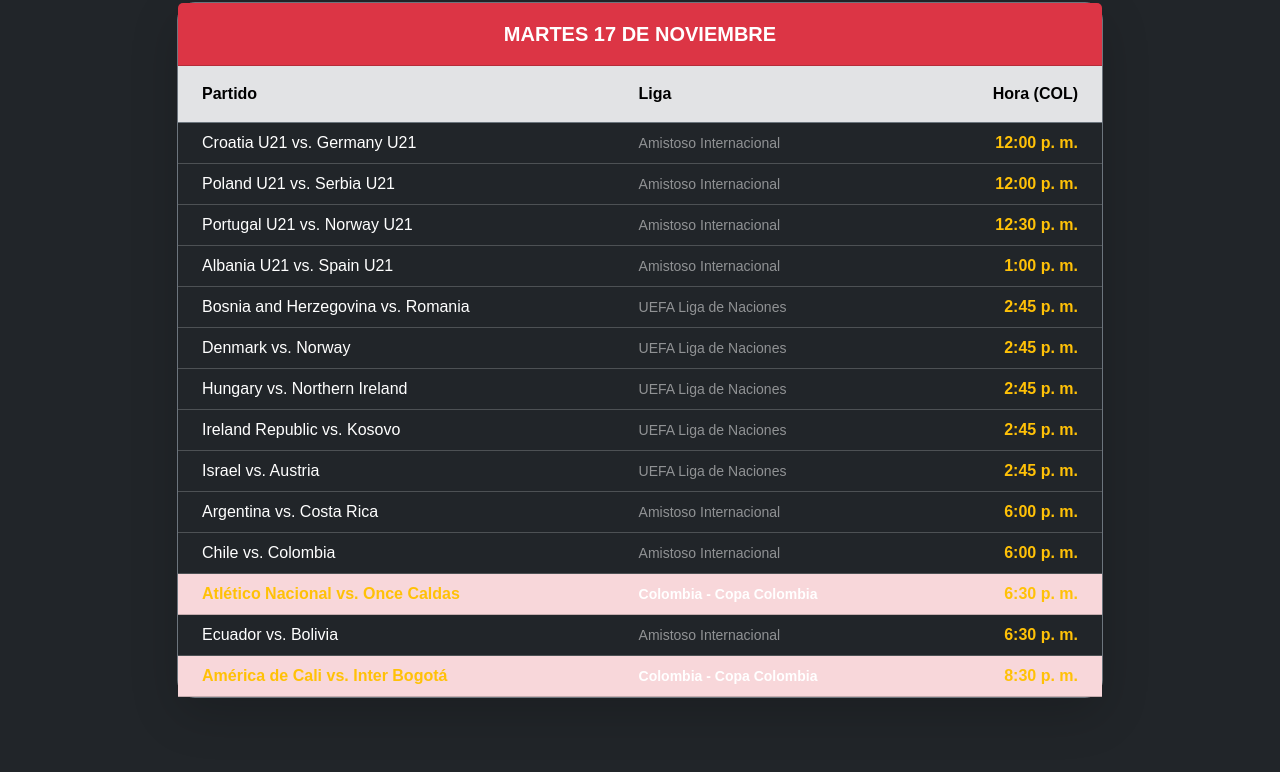
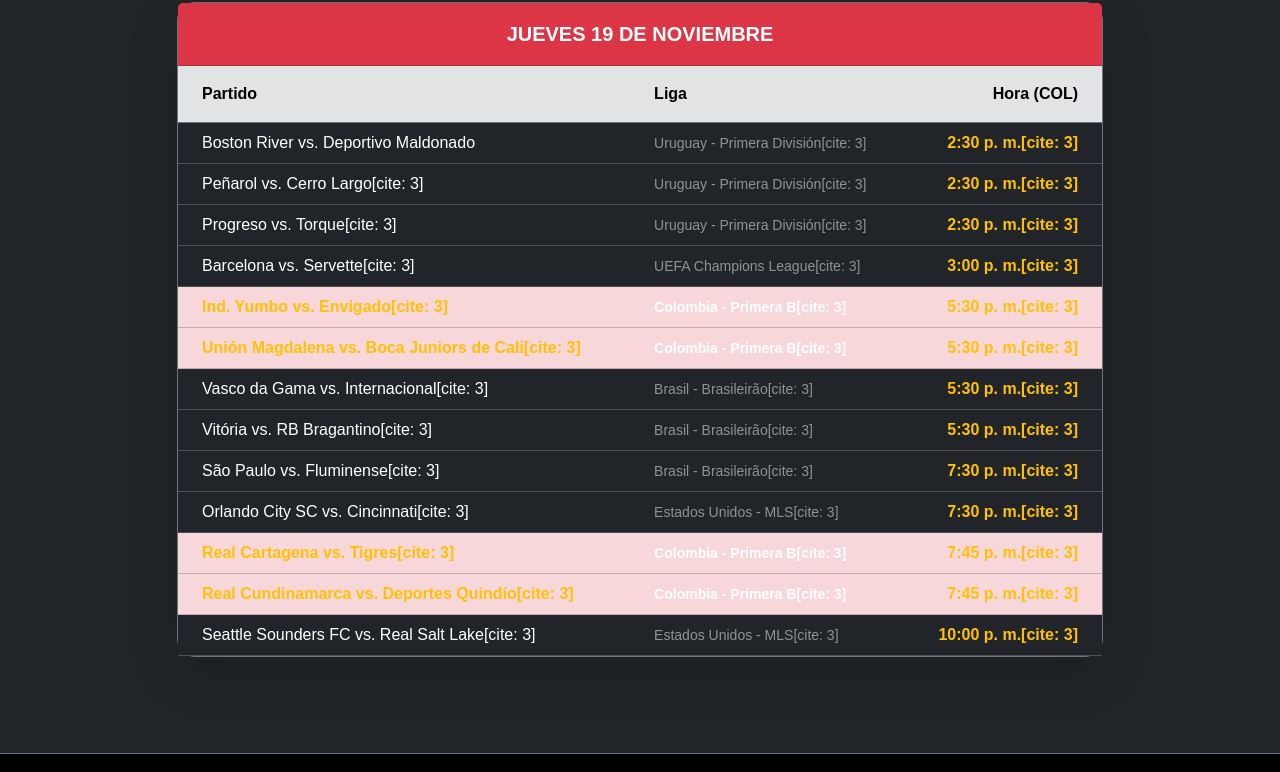
Before and after one commit to maodelatorre86-design/eldesmarquedelfutbol-v2, a plain HTML site: page calendario.html in a window 1280 px wide. Shown: the part 469-1241 px from the top of the page. Drawn offline with nearby package versions, Linux system fonts and the light colour scheme.

Commit message:
Update calendario.html

```diff
--- a/calendario.html
+++ b/calendario.html
@@ -57,7 +57,7 @@
     <header class="py-5 bg-black border-bottom border-secondary text-center">
         <div class="container">
             <span class="badge bg-danger fs-6 mb-2">AGENDA DE PARTIDOS</span>
-            <h1 class="display-4 fw-bold text-white">Martes 17 de Noviembre de 2026</h1>
+            <h1 class="display-4 fw-bold text-white">Jueves 19 de Noviembre de 2026</h1>
             <p class="text-white-50 lead mx-auto" style="max-width: 600px;">
                 Toda la programación oficial del fútbol nacional e internacional al instante.
             </p>
@@ -72,7 +72,7 @@
                 <!-- TARJETA DE LA JORNADA -->
                 <div class="card bg-black border-secondary shadow-lg text-white">
                     <div class="card-header bg-danger text-white text-center py-3 fw-bold fs-5 tracking-wider">
-                        MARTES 17 DE NOVIEMBRE
+                        JUEVES 19 DE NOVIEMBRE
                     </div>
                     <div class="card-body p-0">
                         <div class="table-responsive">
@@ -86,74 +86,69 @@
                                 </thead>
                                 <tbody>
                                     <tr>
-                                        <td class="ps-4 fw-medium">Croatia U21 vs. Germany U21</td>
-                                        <td class="text-white-50 small">Amistoso Internacional</td>
-                                        <td class="text-end pe-4 fw-bold text-warning">12:00 p. m.</td>
+                                        <td class="ps-4 fw-medium">Boston River vs. Deportivo Maldonado</td>
+                                        <td class="text-white-50 small">Uruguay - Primera División[cite: 3]</td>
+                                        <td class="text-end pe-4 fw-bold text-warning">2:30 p. m.[cite: 3]</td>
                                     </tr>
                                     <tr>
-                                        <td class="ps-4 fw-medium">Poland U21 vs. Serbia U21</td>
-                                        <td class="text-white-50 small">Amistoso Internacional</td>
-                                        <td class="text-end pe-4 fw-bold text-warning">12:00 p. m.</td>
+                                        <td class="ps-4 fw-medium">Peñarol vs. Cerro Largo[cite: 3]</td>
+                                        <td class="text-white-50 small">Uruguay - Primera División[cite: 3]</td>
+                                        <td class="text-end pe-4 fw-bold text-warning">2:30 p. m.[cite: 3]</td>
                                     </tr>
                                     <tr>
-                                        <td class="ps-4 fw-medium">Portugal U21 vs. Norway U21</td>
-                                        <td class="text-white-50 small">Amistoso Internacional</td>
-                                        <td class="text-end pe-4 fw-bold text-warning">12:30 p. m.</td>
+                                        <td class="ps-4 fw-medium">Progreso vs. Torque[cite: 3]</td>
+                                        <td class="text-white-50 small">Uruguay - Primera División[cite: 3]</td>
+                                        <td class="text-end pe-4 fw-bold text-warning">2:30 p. m.[cite: 3]</td>
                                     </tr>
                                     <tr>
-                                        <td class="ps-4 fw-medium">Albania U21 vs. Spain U21</td>
-                                        <td class="text-white-50 small">Amistoso Internacional</td>
-                                        <td class="text-end pe-4 fw-bold text-warning">1:00 p. m.</td>
+                                        <td class="ps-4 fw-medium">Barcelona vs. Servette[cite: 3]</td>
+                                        <td class="text-white-50 small">UEFA Champions League[cite: 3]</td>
+                                        <td class="text-end pe-4 fw-bold text-warning">3:00 p. m.[cite: 3]</td>
+                                    </tr>
+                                    <tr class="table-danger bg-opacity-25">
+                                        <td class="ps-4 fw-bold text-warning">Ind. Yumbo vs. Envigado[cite: 3]</td>
+                                        <td class="text-white small fw-bold">Colombia - Primera B[cite: 3]</td>
+                                        <td class="text-end pe-4 fw-bold text-warning">5:30 p. m.[cite: 3]</td>
+                                    </tr>
+                                    <tr class="table-danger bg-opacity-25">
+                                        <td class="ps-4 fw-bold text-warning">Unión Magdalena vs. Boca Juniors de Cali[cite: 3]</td>
+                                        <td class="text-white small fw-bold">Colombia - Primera B[cite: 3]</td>
+                                        <td class="text-end pe-4 fw-bold text-warning">5:30 p. m.[cite: 3]</td>
                                     </tr>
                                     <tr>
-                                        <td class="ps-4 fw-medium">Bosnia and Herzegovina vs. Romania</td>
-                                        <td class="text-white-50 small">UEFA Liga de Naciones</td>
-                                        <td class="text-end pe-4 fw-bold text-warning">2:45 p. m.</td>
+                                        <td class="ps-4 fw-medium">Vasco da Gama vs. Internacional[cite: 3]</td>
+                                        <td class="text-white-50 small">Brasil - Brasileirão[cite: 3]</td>
+                                        <td class="text-end pe-4 fw-bold text-warning">5:30 p. m.[cite: 3]</td>
                                     </tr>
                                     <tr>
-                                        <td class="ps-4 fw-medium">Denmark vs. Norway</td>
-                                        <td class="text-white-50 small">UEFA Liga de Naciones</td>
-                                        <td class="text-end pe-4 fw-bold text-warning">2:45 p. m.</td>
+                                        <td class="ps-4 fw-medium">Vitória vs. RB Bragantino[cite: 3]</td>
+                                        <td class="text-white-50 small">Brasil - Brasileirão[cite: 3]</td>
+                                        <td class="text-end pe-4 fw-bold text-warning">5:30 p. m.[cite: 3]</td>
                                     </tr>
                                     <tr>
-                                        <td class="ps-4 fw-medium">Hungary vs. Northern Ireland</td>
-                                        <td class="text-white-50 small">UEFA Liga de Naciones</td>
-                                        <td class="text-end pe-4 fw-bold text-warning">2:45 p. m.</td>
+                                        <td class="ps-4 fw-medium">São Paulo vs. Fluminense[cite: 3]</td>
+                                        <td class="text-white-50 small">Brasil - Brasileirão[cite: 3]</td>
+                                        <td class="text-end pe-4 fw-bold text-warning">7:30 p. m.[cite: 3]</td>
                                     </tr>
                                     <tr>
-                                        <td class="ps-4 fw-medium">Ireland Republic vs. Kosovo</td>
-                                        <td class="text-white-50 small">UEFA Liga de Naciones</td>
-                                        <td class="text-end pe-4 fw-bold text-warning">2:45 p. m.</td>
+                                        <td class="ps-4 fw-medium">Orlando City SC vs. Cincinnati[cite: 3]</td>
+                                        <td class="text-white-50 small">Estados Unidos - MLS[cite: 3]</td>
+                                        <td class="text-end pe-4 fw-bold text-warning">7:30 p. m.[cite: 3]</td>
+                                    </tr>
+                                    <tr class="table-danger bg-opacity-25">
+                                        <td class="ps-4 fw-bold text-warning">Real Cartagena vs. Tigres[cite: 3]</td>
+                                        <td class="text-white small fw-bold">Colombia - Primera B[cite: 3]</td>
+                                        <td class="text-end pe-4 fw-bold text-warning">7:45 p. m.[cite: 3]</td>
+                                    </tr>
+                                    <tr class="table-danger bg-opacity-25">
+                                        <td class="ps-4 fw-bold text-warning">Real Cundinamarca vs. Deportes Quindío[cite: 3]</td>
+                                        <td class="text-white small fw-bold">Colombia - Primera B[cite: 3]</td>
+                                        <td class="text-end pe-4 fw-bold text-warning">7:45 p. m.[cite: 3]</td>
                                     </tr>
                                     <tr>
-                                        <td class="ps-4 fw-medium">Israel vs. Austria</td>
-                                        <td class="text-white-50 small">UEFA Liga de Naciones</td>
-                                        <td class="text-end pe-4 fw-bold text-warning">2:45 p. m.</td>
-                                    </tr>
-                                    <tr>
-                                        <td class="ps-4 fw-medium">Argentina vs. Costa Rica</td>
-                                        <td class="text-white-50 small">Amistoso Internacional</td>
-                                        <td class="text-end pe-4 fw-bold text-warning">6:00 p. m.</td>
-                                    </tr>
-                                    <tr>
-                                        <td class="ps-4 fw-medium">Chile vs. Colombia</td>
-                                        <td class="text-white-50 small">Amistoso Internacional</td>
-                                        <td class="text-end pe-4 fw-bold text-warning">6:00 p. m.</td>
-                                    </tr>
-                                    <tr class="table-danger bg-opacity-25">
-                                        <td class="ps-4 fw-bold text-warning">Atlético Nacional vs. Once Caldas</td>
-                                        <td class="text-white small fw-bold">Colombia - Copa Colombia</td>
-                                        <td class="text-end pe-4 fw-bold text-warning">6:30 p. m.</td>
-                                    </tr>
-                                    <tr>
-                                        <td class="ps-4 fw-medium">Ecuador vs. Bolivia</td>
-                                        <td class="text-white-50 small">Amistoso Internacional</td>
-                                        <td class="text-end pe-4 fw-bold text-warning">6:30 p. m.</td>
-                                    </tr>
-                                    <tr class="table-danger bg-opacity-25">
-                                        <td class="ps-4 fw-bold text-warning">América de Cali vs. Inter Bogotá</td>
-                                        <td class="text-white small fw-bold">Colombia - Copa Colombia</td>
-                                        <td class="text-end pe-4 fw-bold text-warning">8:30 p. m.</td>
+                                        <td class="ps-4 fw-medium">Seattle Sounders FC vs. Real Salt Lake[cite: 3]</td>
+                                        <td class="text-white-50 small">Estados Unidos - MLS[cite: 3]</td>
+                                        <td class="text-end pe-4 fw-bold text-warning">10:00 p. m.[cite: 3]</td>
                                     </tr>
                                 </tbody>
                             </table>
@@ -163,7 +158,6 @@
 
             </div>
         </div>
-    </main>
     </main>
 
     <!-- FOOTER LEGAL -->
```
